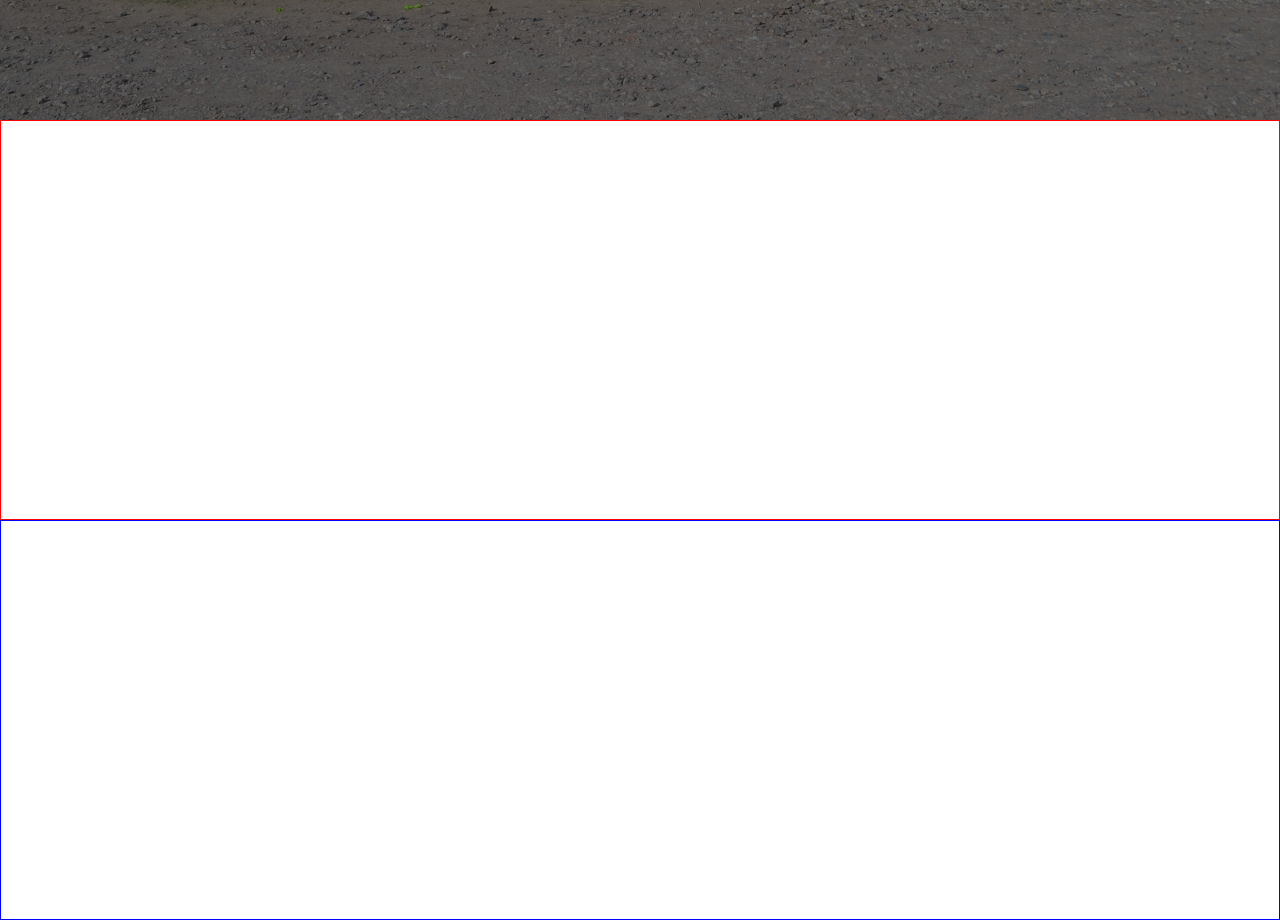
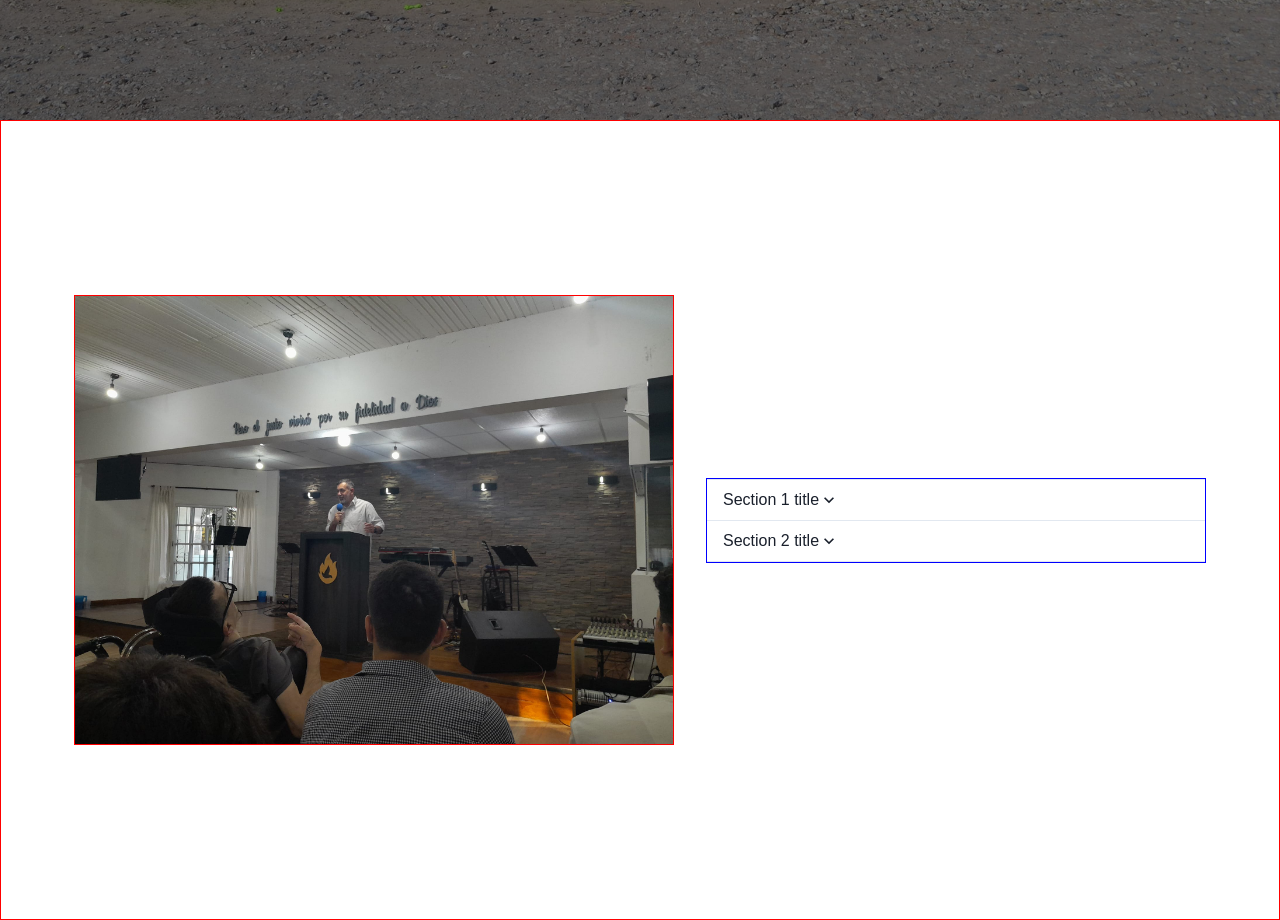
Before and after one commit to Agus9217/church-project, a Next.js app: page / in a window 1280 px wide. Shown: the part 680-1600 px from the top of the page. Built offline with nearby package versions, Linux system fonts and the light colour scheme.

Commit message:
cambios actualizados

```diff
--- a/src/app/components/ministerios/Ministerios.tsx
+++ b/src/app/components/ministerios/Ministerios.tsx
@@ -1,22 +1,80 @@
-import { Flex, Stack } from "@chakra-ui/react"
+import {
+  Accordion,
+  AccordionButton,
+  AccordionIcon,
+  AccordionItem,
+  AccordionPanel,
+  Box,
+  Flex,
+  Img,
+  Stack,
+} from "@chakra-ui/react";
 
 export const Ministerios = () => {
   return (
-    <Stack
-    spacing={0}
-    direction={'column'}
-    h={'100dvh'}
-    >
+    <Stack spacing={0} direction={"column"} h={"100dvh"}>
       <Flex
-        borderWidth={'thin'}
-        borderColor={'red'}
+        borderWidth={"thin"}
+        borderColor={"red"}
         flexGrow={1}
-      ></Flex>
-      <Flex
-        borderWidth={'thin'}
-        borderColor={'blue'}
-        flexGrow={1}
-      ></Flex>
+        alignItems={"center"}
+        justifyContent={"center"}
+        gap={8}
+      >
+        <Flex
+          maxW={600}
+          justifyContent={"center"}
+          alignItems={"center"}
+          flexGrow={1}
+          borderWidth={"thin"}
+          borderColor={"red"}
+        >
+          <Img src={"./iglesia-3.jpg"} />
+        </Flex>
+        <Flex
+          flexGrow={1}
+          maxW={500}
+          alignItems={"center"}
+          borderWidth={"thin"}
+          borderColor={"blue"}
+        >
+          <Accordion allowToggle w={'100%'} colorScheme={'teal'}>
+            <AccordionItem>
+              <h2>
+                <AccordionButton>
+                  <Box as="span" textAlign="left">
+                    Section 1 title
+                  </Box>
+                  <AccordionIcon />
+                </AccordionButton>
+              </h2>
+              <AccordionPanel pb={4}>
+                Lorem ipsum dolor sit amet, consectetur adipiscing elit, sed do
+                eiusmod tempor incididunt ut labore et dolore magna aliqua. Ut
+                enim ad minim veniam, quis nostrud exercitation ullamco laboris
+                nisi ut aliquip ex ea commodo consequat.
+              </AccordionPanel>
+            </AccordionItem>
+
+            <AccordionItem>
+              <h2>
+                <AccordionButton>
+                  <Box as="span" textAlign="left">
+                    Section 2 title
+                  </Box>
+                  <AccordionIcon />
+                </AccordionButton>
+              </h2>
+              <AccordionPanel pb={4}>
+                Lorem ipsum dolor sit amet, consectetur adipiscing elit, sed do
+                eiusmod tempor incididunt ut labore et dolore magna aliqua. Ut
+                enim ad minim veniam, quis nostrud exercitation ullamco laboris
+                nisi ut aliquip ex ea commodo consequat.
+              </AccordionPanel>
+            </AccordionItem>
+          </Accordion>
+        </Flex>
+      </Flex>
     </Stack>
-  )
-}
+  );
+};
```
